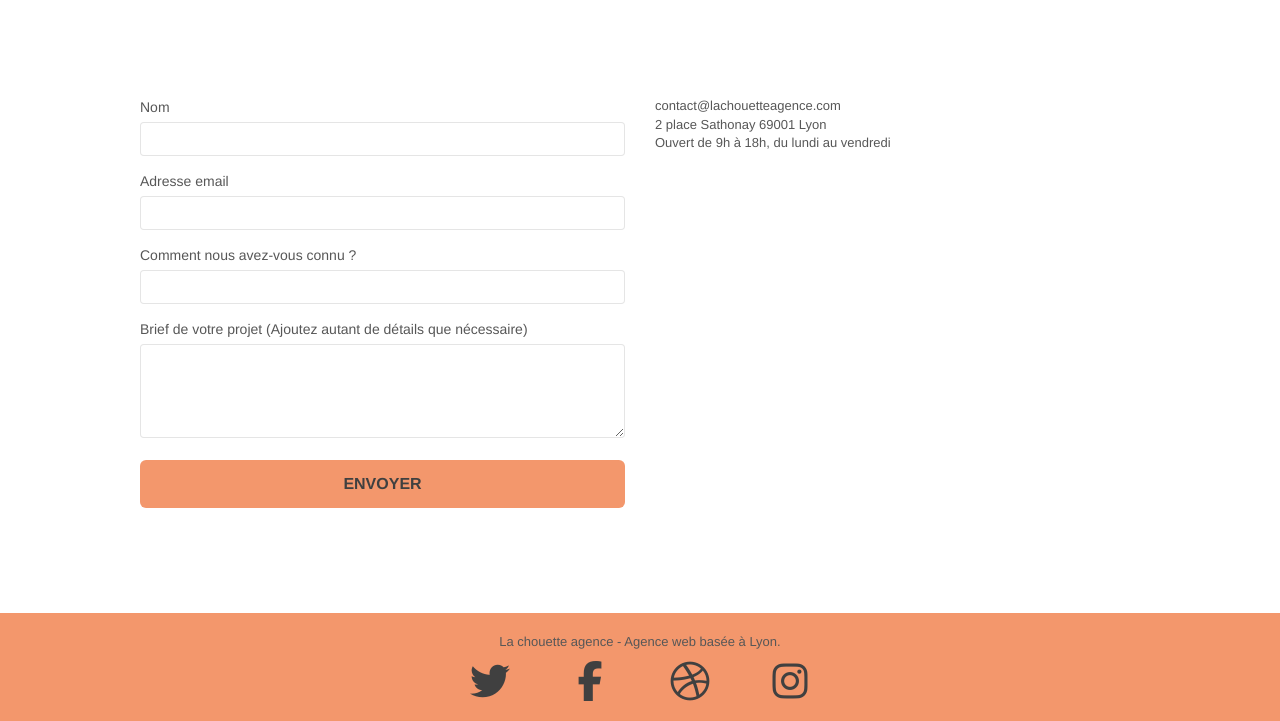
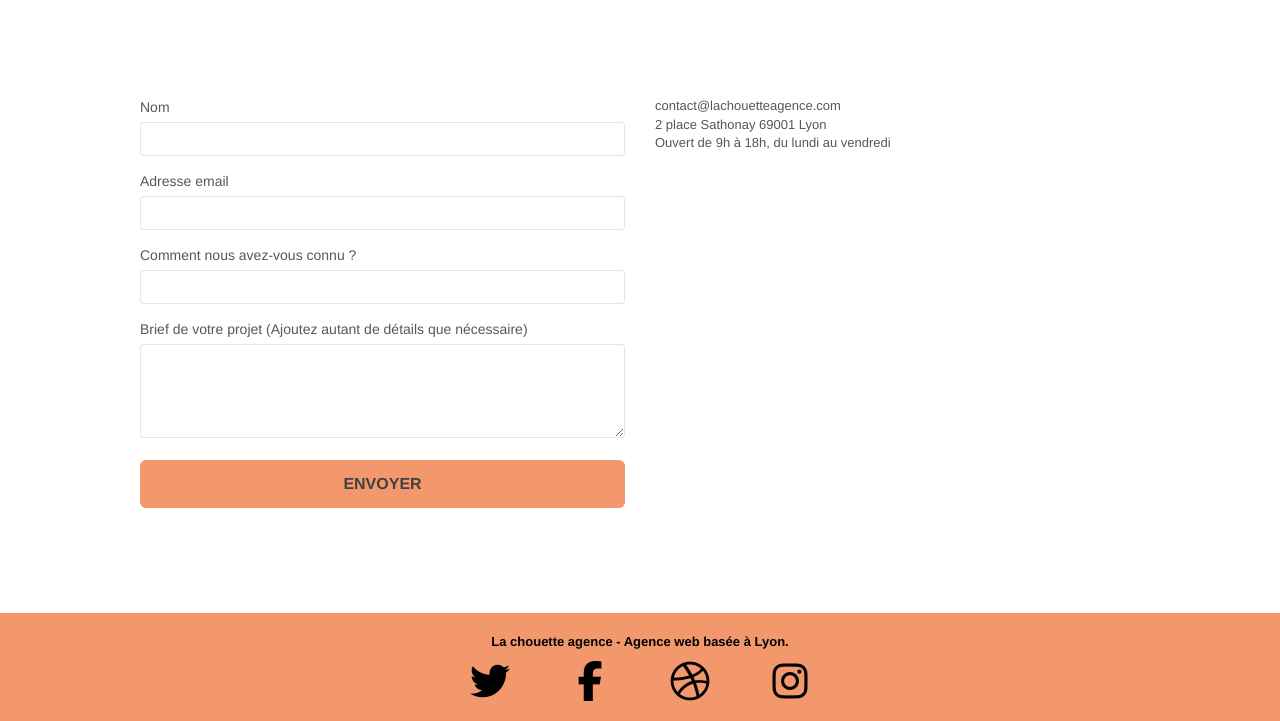
Before and after one commit to Goeman-code/P4_Code-Source_Goeman, a plain HTML site: page page2.html in a window 1280 px wide. Shown: the part 404-1125 px from the top of the page. Drawn offline with nearby package versions, Linux system fonts and the light colour scheme.

Commit message:
couleurs encore

```diff
--- a/page2.html
+++ b/page2.html
@@ -122,7 +122,7 @@
 	<div class="container bloc-sm">
 		<div class="row">
 			<div class="col-sm-12">
-				<p class="text-center">
+				<p class="text-center couleur-loca-footer">
 					La chouette agence - Agence web basée à Lyon.<br>
 				</p>
 				<div class="row row-no-gutters social">
--- a/style.css
+++ b/style.css
@@ -14,10 +14,14 @@ button {
 }
 
 .icone-reso {
-    color: #404040!important;
+    color: #000000!important;
 }
 .couleur-p {
     color: white!important;
+}
+.couleur-loca-footer {
+    color: #000000!important;
+    font-weight: 600;
 }
 
 a:hover {
```
